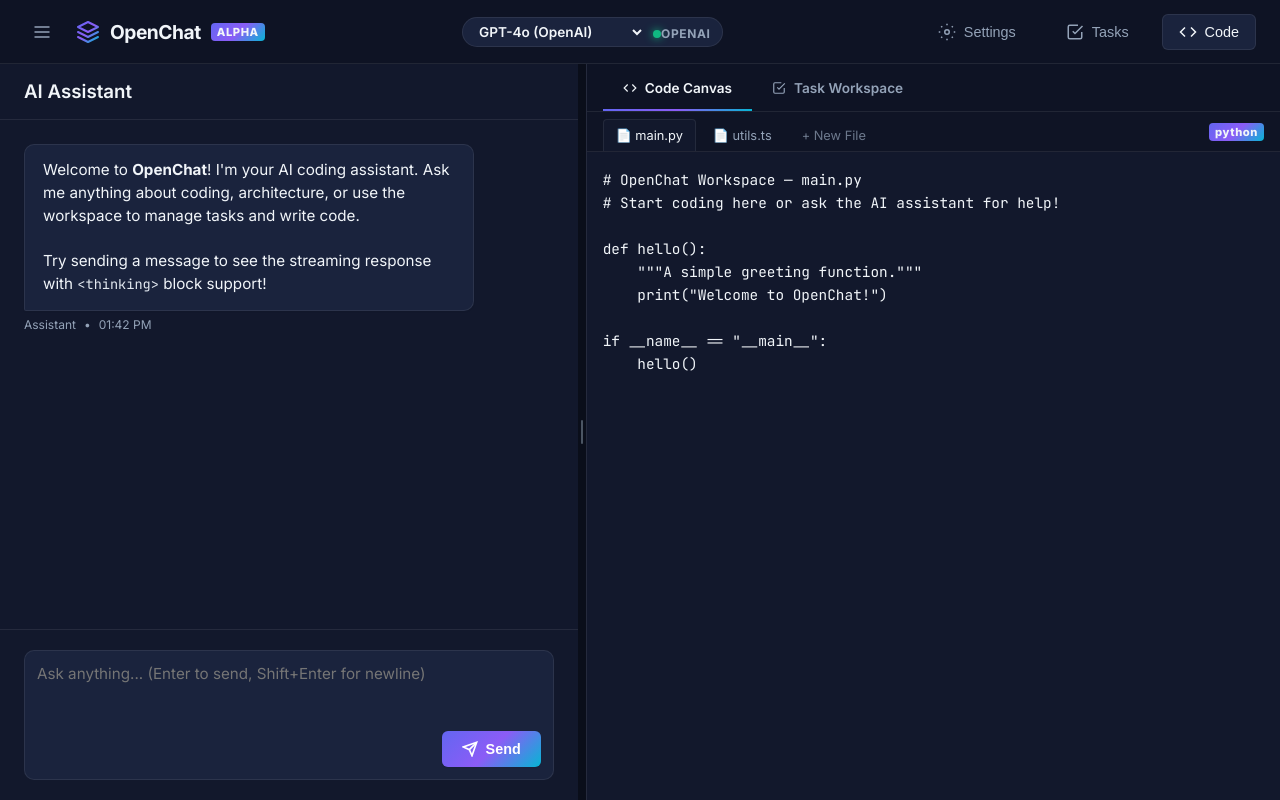
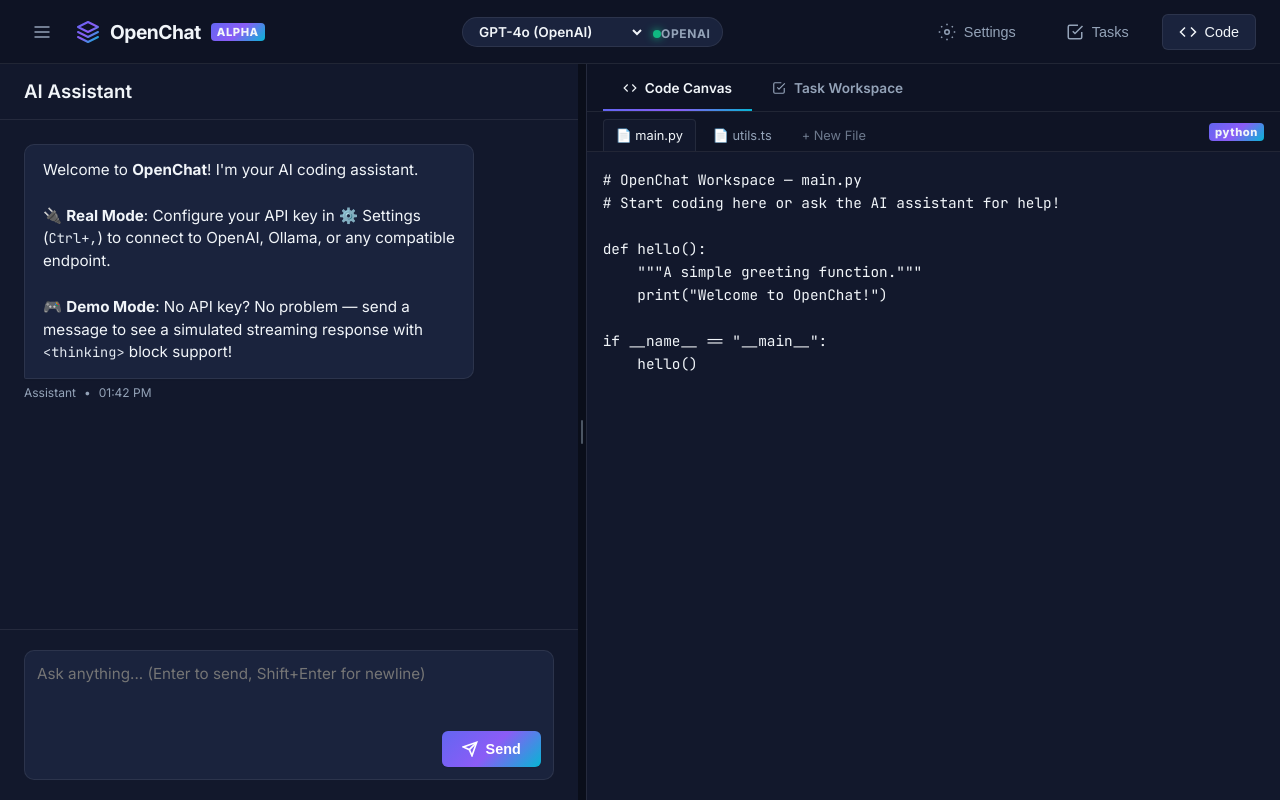
Before and after one commit to CFM503/OpenChat, a React (Vite) app: page / in a window 1280 px wide. Built offline with nearby package versions, Linux system fonts and the light colour scheme.

Commit message:
feat: wire real API streaming client (OpenAI SSE + Ollama), auto-fallback to demo mode

```diff
--- a/src/App.tsx
+++ b/src/App.tsx
@@ -9,6 +9,7 @@
 import { ModelRouter, DEFAULT_MODELS } from './core/modelRouter';
 import { TaskManager } from './core/taskStateMachine';
 import { simulateStream } from './core/simulatedApi';
+import { canMakeRealRequest, streamRealResponse } from './core/apiClient';
 import { ChatPanel } from './components/ChatPanel';
 import { WorkspacePanel } from './components/WorkspacePanel';
 import { ModelConfigPanel } from './components/ModelConfigPanel';
@@ -65,7 +66,7 @@
     {
       id: uid('msg'),
       role: 'assistant',
-      content: 'Welcome to **OpenChat**! I\'m your AI coding assistant. Ask me anything about coding, architecture, or use the workspace to manage tasks and write code.\n\nTry sending a message to see the streaming response with `<thinking>` block support!',
+      content: 'Welcome to **OpenChat**! I\'m your AI coding assistant.\n\n🔌 **Real Mode**: Configure your API key in ⚙️ Settings (`Ctrl+,`) to connect to OpenAI, Ollama, or any compatible endpoint.\n\n🎮 **Demo Mode**: No API key? No problem — send a message to see a simulated streaming response with `<thinking>` block support!',
       timestamp: Date.now(),
     },
   ]);
@@ -117,9 +118,8 @@
       let accumulatedContent = '';
       let accumulatedThinking = '';
 
-      simulateStream(
-        [...messages, userMsg],
-        (chunk: string) => {
+      // Shared chunk handler for both real and simulated streams
+      const handleChunk = (chunk: string) => {
         if (streamAbortRef.current) return;
 
         const result = feedChunk(parserState, chunk);
@@ -144,8 +144,9 @@
               : m
           )
         );
-        },
-        () => {
+      };
+
+      const handleDone = () => {
         // Finalize
         const remaining = finalize(parserState);
         for (const parsed of remaining) {
@@ -169,9 +170,35 @@
           )
         );
         setIsStreaming(false);
+      };
+
+      // Decide: real API or simulated demo
+      const activeConfig = modelRouterRef.current.getModel(activeModelId);
+      if (canMakeRealRequest(activeConfig)) {
+        // ── Real API call ──
+        const abortController = new AbortController();
+        streamRealResponse(
+          modelRouterRef.current,
+          activeModelId,
+          [...messages, userMsg],
+          handleChunk,
+          handleDone,
+          (error: Error) => {
+            // On error, show the error message in the assistant bubble
+            accumulatedContent += `\n\n⚠️ **API Error**: ${error.message}`;
+            handleDone();
           },
+          abortController.signal
+        );
+      } else {
+        // ── Demo simulation fallback ──
+        simulateStream(
+          [...messages, userMsg],
+          handleChunk,
+          handleDone,
           { speed: 60 }
         );
+      }
     },
     [isStreaming, activeModelId, messages]
   );
--- /dev/null
+++ b/src/core/apiClient.ts
@@ -0,0 +1,201 @@
+// ============================================================================
+// Real API Client — Handles actual streaming calls to OpenAI / Ollama / Custom
+// ============================================================================
+
+import type { ChatMessage, ModelConfig } from './types';
+import { ModelRouter } from './modelRouter';
+
+/**
+ * Determines if a model config has valid credentials to make real API calls.
+ * Ollama doesn't need an API key; OpenAI and custom providers do.
+ */
+export function canMakeRealRequest(config: ModelConfig | undefined): boolean {
+  if (!config) return false;
+  if (config.provider === 'ollama') return true;
+  return !!(config.apiKey && config.apiKey.trim().length > 0);
+}
+
+/**
+ * Streams a real response from an LLM API.
+ *
+ * Supports:
+ *  - OpenAI-compatible SSE streaming (data: {...}\n\n format)
+ *  - Ollama streaming (newline-delimited JSON)
+ *  - Custom endpoints (assumes OpenAI-compatible SSE)
+ *
+ * @param router       ModelRouter instance
+ * @param modelId      Active model ID
+ * @param messages     Conversation history
+ * @param onChunk      Callback invoked with each text chunk
+ * @param onDone       Callback invoked when the stream is finished
+ * @param onError      Callback invoked on error
+ * @param abortSignal  Optional AbortSignal for cancellation
+ */
+export async function streamRealResponse(
+  router: ModelRouter,
+  modelId: string,
+  messages: ChatMessage[],
+  onChunk: (chunk: string) => void,
+  onDone: () => void,
+  onError: (error: Error) => void,
+  abortSignal?: AbortSignal
+): Promise<void> {
+  const config = router.getModel(modelId);
+  if (!config) {
+    onError(new Error(`Model "${modelId}" not found in router.`));
+    return;
+  }
+
+  const req = router.buildRequest(modelId, messages, true);
+  if (!req) {
+    onError(new Error(`Failed to build request for model "${modelId}".`));
+    return;
+  }
+
+  // Attach abort signal if provided
+  const fetchInit: RequestInit = {
+    ...req.init,
+    signal: abortSignal,
+  };
+
+  try {
+    const response = await fetch(req.url, fetchInit);
+
+    if (!response.ok) {
+      const errorBody = await response.text();
+      onError(new Error(`API Error (${response.status}): ${errorBody}`));
+      return;
+    }
+
+    if (!response.body) {
+      // Non-streaming fallback: read entire body
+      const text = await response.text();
+      onChunk(text);
+      onDone();
+      return;
+    }
+
+    const reader = response.body.getReader();
+    const decoder = new TextDecoder('utf-8');
+
+    if (config.provider === 'ollama') {
+      await readOllamaStream(reader, decoder, onChunk, onDone, onError);
+    } else {
+      // OpenAI-compatible SSE format (also used by custom providers)
+      await readOpenAIStream(reader, decoder, onChunk, onDone, onError);
+    }
+  } catch (err: unknown) {
+    if (err instanceof DOMException && err.name === 'AbortError') {
+      // User cancelled the stream — not an error
+      onDone();
+      return;
+    }
+    onError(err instanceof Error ? err : new Error(String(err)));
+  }
+}
+
+// ─── OpenAI SSE Stream Reader ──────────────────────────────────────────────
+
+async function readOpenAIStream(
+  reader: ReadableStreamDefaultReader<Uint8Array>,
+  decoder: TextDecoder,
+  onChunk: (chunk: string) => void,
+  onDone: () => void,
+  onError: (error: Error) => void
+): Promise<void> {
+  let buffer = '';
+
+  try {
+    while (true) {
+      const { done, value } = await reader.read();
+      if (done) break;
+
+      buffer += decoder.decode(value, { stream: true });
+
+      // SSE protocol: lines are separated by \n\n
+      const lines = buffer.split('\n');
+      buffer = lines.pop() ?? '';
+
+      for (const line of lines) {
+        const trimmed = line.trim();
+
+        if (trimmed === '') continue;
+        if (trimmed === 'data: [DONE]') {
+          onDone();
+          return;
+        }
+
+        if (trimmed.startsWith('data: ')) {
+          const jsonStr = trimmed.slice(6);
+          try {
+            const parsed = JSON.parse(jsonStr);
+            // OpenAI chat completion chunk format
+            const delta = parsed.choices?.[0]?.delta;
+            if (delta?.content) {
+              onChunk(delta.content);
+            }
+            // Some models send reasoning/thinking in a separate field
+            if (delta?.reasoning_content) {
+              onChunk(`<thinking>${delta.reasoning_content}</thinking>`);
+            }
+          } catch {
+            // Skip malformed JSON lines (can happen with partial chunks)
+          }
+        }
+      }
+    }
+
+    onDone();
+  } catch (err: unknown) {
+    onError(err instanceof Error ? err : new Error(String(err)));
+  }
+}
+
+// ─── Ollama Newline-Delimited JSON Stream Reader ───────────────────────────
+
+async function readOllamaStream(
+  reader: ReadableStreamDefaultReader<Uint8Array>,
+  decoder: TextDecoder,
+  onChunk: (chunk: string) => void,
+  onDone: () => void,
+  onError: (error: Error) => void
+): Promise<void> {
+  let buffer = '';
+
+  try {
+    while (true) {
+      const { done, value } = await reader.read();
+      if (done) break;
+
+      buffer += decoder.decode(value, { stream: true });
+
+      // Ollama sends newline-delimited JSON objects
+      const lines = buffer.split('\n');
+      buffer = lines.pop() ?? '';
+
+      for (const line of lines) {
+        const trimmed = line.trim();
+        if (trimmed === '') continue;
+
+        try {
+          const parsed = JSON.parse(trimmed);
+          // Ollama chat response format
+          if (parsed.message?.content) {
+            onChunk(parsed.message.content);
+          }
+          // Check if stream is done
+          if (parsed.done === true) {
+            onDone();
+            return;
+          }
+        } catch {
+          // Skip malformed lines
+        }
+      }
+    }
+
+    onDone();
+  } catch (err: unknown) {
+    onError(err instanceof Error ? err : new Error(String(err)));
+  }
+}
```
Lines whose indentation alone changed are shown as unchanged.
